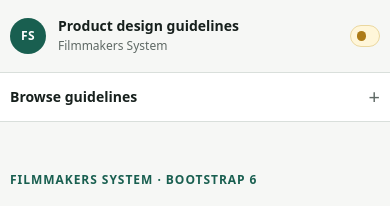
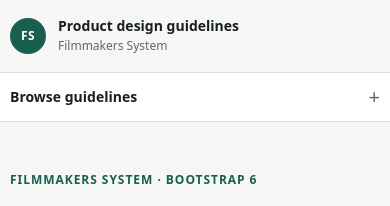
Before and after one commit to LucyCoker/product-design-guidelines-1, a Jekyll site: the page built from index.md, in a window 390 px wide. Shown: the top 206 px of the page. Built offline with Jekyll 4.4.1, drawn with Linux system fonts in a browser that asks for light colours.

Commit message:
Polish narrow-screen header

```diff
--- a/assets/css/site.css
+++ b/assets/css/site.css
@@ -635,13 +635,7 @@
 
 @media (max-width: 30rem) {
   .release-status {
-    padding: 0.35rem;
-    font-size: 0;
-  }
-
-  .release-status span {
-    width: 0.6rem;
-    height: 0.6rem;
+    display: none;
   }
 
   .prose h1 {
```
